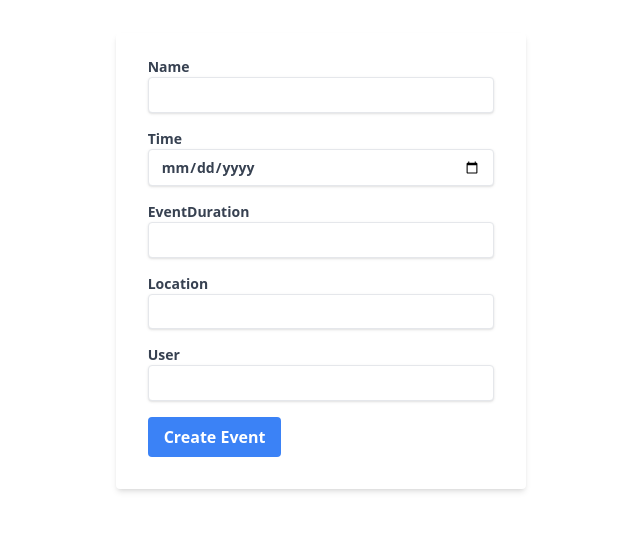
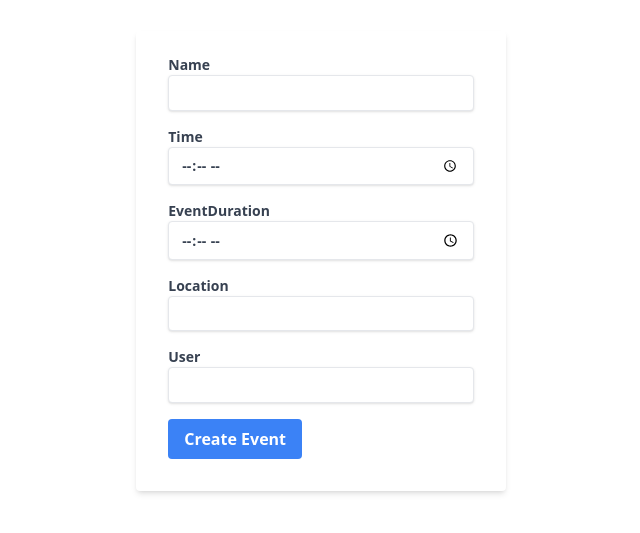
Before and after one commit to adrianbuenoo095/the-dating-site-frontend, a React (Vite) app: page /newevent in a window 1280 px wide. Shown: the part 131-664 px from the top of the page, without its empty margins (319-959 px from the left). Built offline with nearby package versions, Linux system fonts and the light colour scheme.

Commit message:
add names prop to form

```diff
--- a/src/components/EventForm.jsx
+++ b/src/components/EventForm.jsx
@@ -47,7 +47,7 @@ const EventForm = () => {
                         Name
                         <input className="shadow appearance-none border rounded w-full py-2 px-3 text-gray-700
           leading-tight focus:outline-none fohandleChange:shadow-outline"
-                               type="text" required value={data.name} onChange={handleChange}/>
+                               type="text" name="name" required value={data.name} onChange={handleChange}/>
                     </label>
                 </div>
                 <div className="mb-4">
@@ -55,7 +55,8 @@ const EventForm = () => {
                         Time
                         <input className="shadow appearance-none border rounded
           w-full py-2 px-3 text-gray-700 leading-tight focus:outline-none focus:shadow-outline"
-                               type="Date"
+                               type="time"
+                               name="time"
                                required
                                value={data.time}
                                onChange={handleChange}
@@ -67,7 +68,8 @@ const EventForm = () => {
                         EventDuration
                         <input className="shadow appearance-none border rounded
           w-full py-2 px-3 text-gray-700 leading-tight focus:outline-none focus:shadow-outline"
-                               type="Number"
+                               type="time"
+                               name="eventDuration"
                                required
                                value={data.eventDuration}
                                onChange={handleChange}
@@ -80,7 +82,8 @@ const EventForm = () => {
                         Location
                         <input className="shadow appearance-none border rounded
           w-full py-2 px-3 text-gray-700 leading-tight focus:outline-none focus:shadow-outline"
-                               type="Number"
+                               type="text"
+                               name="location"
                                required
                                value={data.location}
                                onChange={handleChange}
@@ -94,6 +97,7 @@ const EventForm = () => {
                         <input className="shadow appearance-none border rounded
           w-full py-2 px-3 text-gray-700 leading-tight focus:outline-none focus:shadow-outline"
                                type="Schema"
+                               name="user"
                                required
                                value={data.user}
                                onChange={handleChange}
--- a/src/components/Navbar.jsx
+++ b/src/components/Navbar.jsx
@@ -10,7 +10,7 @@ const Navbar = () => {
       <ul className="flex items-center justify-between">
         <li>
           <Link to="/" className="text-white hover:text-gray-300 mr-6">
-            <img className="h-14 w-14" src="../../public/app-icon.webp" />
+            <img className="h-14 w-14" src="./app-icon.webp" alt="Logo"/>
           </Link>
         </li>
 
```
